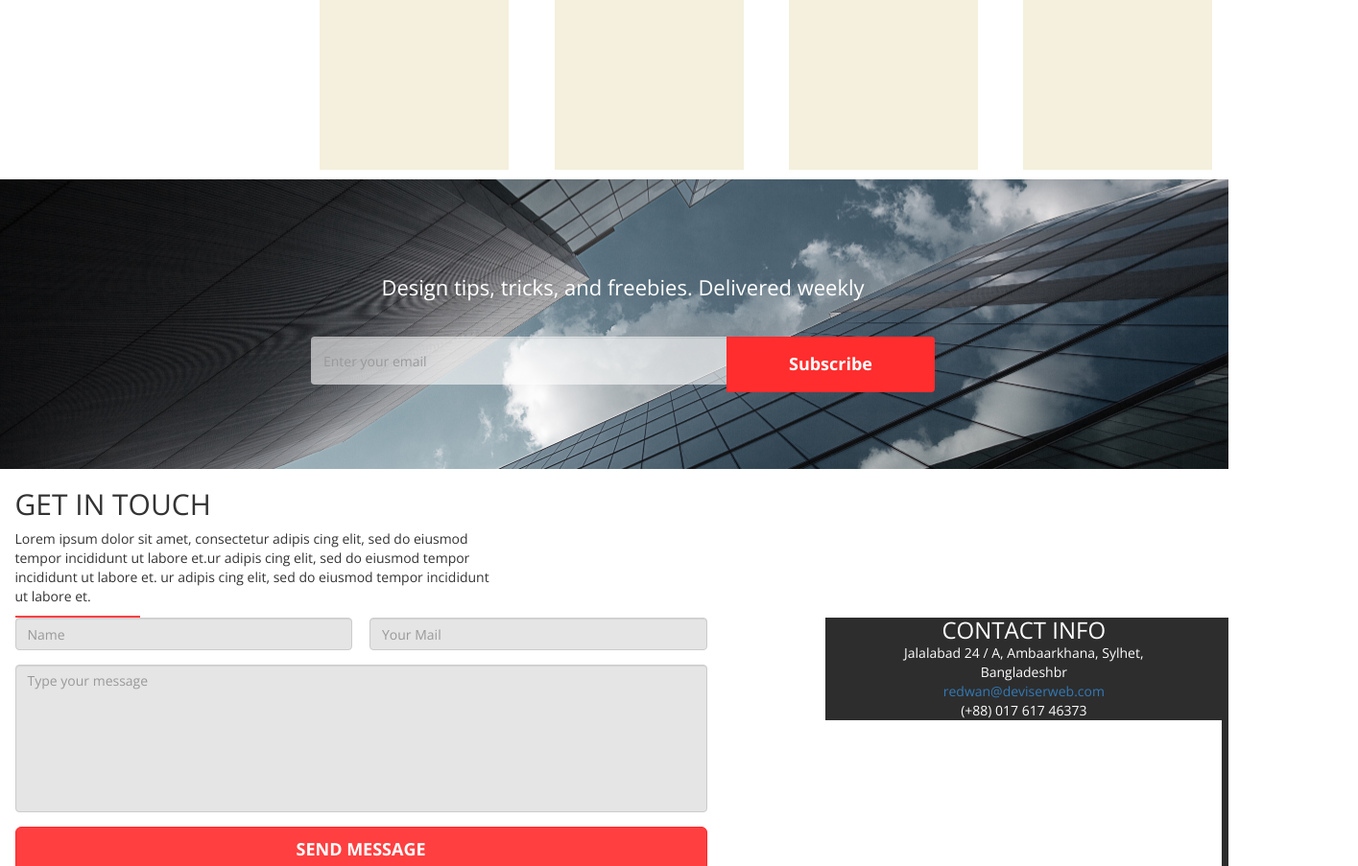
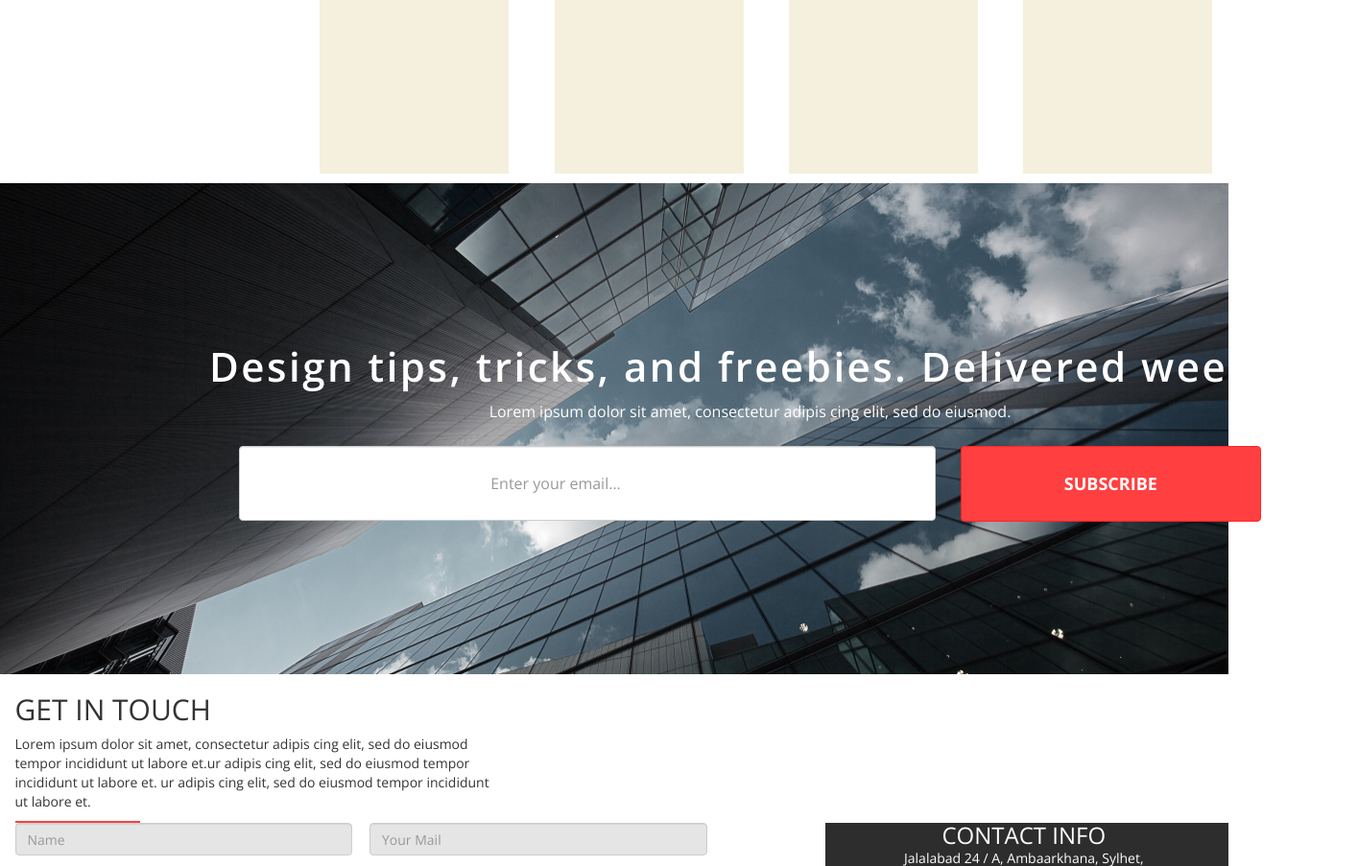
Before and after one commit to SardukarSilver/landing, a website: page public/index.html in a window 1280 px wide. Shown: the part 2841-3744 px from the top of the page at 96% size, 1415 px wide, since content can reach past the window. Drawn offline with nearby package versions, Linux system fonts and the light colour scheme.

Commit message:
still in progress

```diff
--- a/public/index.html
+++ b/public/index.html
@@ -198,25 +198,20 @@
 <!--subscribe-->
     <section class="lnd-subscribe" id="">
       <div class="container">
-
-            <section class="home-newsletter">
-                <div class="container">
         <div class="row">
           <div class="col-md-12">
-                            <div class="single">
+            <div class="subscribe-header">
               <h2>Design tips, tricks, and freebies. Delivered weekly</h2>
-                                <div class="input-group">
-                                    <input type="email" class="form-control" placeholder="Enter your email">
-                                    <span class="input-group-btn">
-                                        <button class="btn btn-theme btn-custom" type="submit">Subscribe</button>
-                                    </span>
+              <p>Lorem ipsum dolor sit amet, consectetur adipis cing elit, sed do eiusmod.</p>
+            </div>
+            <form class="form-inline custom-form">
+              <div class="form-group">
+                <input type="email" class="form-control" id="subscribe-field" placeholder="Enter your email...">
+              </div>
+              <button type="submit" class="btn btn-primary btn-custom">SUBSCRIBE</button>
+            </form>
           </div>
         </div>
-                        </div>
-                    </div>
-                </div>
-            </section>
-
       </div>
     </section>
 <!--adresses-->
--- a/resources/sass/style.scss
+++ b/resources/sass/style.scss
@@ -80,7 +80,7 @@ header.shrink {
         font-weight: 700;
         padding: 40px 24px 28px 24px;
         margin-right: 4px;
-        &:after{
+        &:after {
           display: block;
           content: "";
           height: 2px;
@@ -137,7 +137,7 @@ header.shrink {
   margin-bottom: 71px;
   .service-info-block {
     position: relative;
-    h2{
+    h2 {
     font-size: 40px;
     line-height: 1.4;
     padding-top: 3px;
@@ -181,6 +181,9 @@ header.shrink {
 .lnd-products {
   background: #fff;
   .lnd-sub-title {
+    display: block;
+    text-align: center;
+    margin: 0 auto;
     h2 {
       font-size: 40px;
       line-height: 1.4;
@@ -193,9 +196,6 @@ header.shrink {
       line-height: 27px;
       font-size: 16px;
       }
-    display: block;
-    text-align: center;
-    margin: 0 auto;
     &:after {
       content: "";
       margin: 0 auto;
@@ -204,13 +204,13 @@ header.shrink {
   .tabbable-line{
     padding-top: 71px;
     margin-bottom: 75px;
+    font-size: 24px;
+    font-weight: 600;
     .nav-tabs {
       a {
         padding: 9px 15px;
         margin-bottom: 25px;
       }
-      font-size: 24px;
-      font-weight: 600;
     }
   }
   .flex-container {
@@ -303,40 +303,31 @@ header.shrink {
   background-image: url(../images/subscribe_bg.jpg);
   background-size: cover;
   background-position: center center;
+  padding: 148px;
+  .custom-form {
+    text-align: center;
+    .form-control {
+      padding: 38px 261px;
+      margin: 11px;
+      font-size: 16px;
+      line-height: 1.8;
+    }
     .btn-custom {
-    margin: 0;
-  }
-  .input-group {
-    border-radius: 2px;
+      padding: 22px 107px;
+      margin: 11px;
     }
   }
-
-.home-newsletter {
-  padding: 80px 0;
-  .single {
-    max-width: 650px;
-    margin: 0 auto;
+  .subscribe-header {
+    color: #fff;
+    line-height: 1.8;
     text-align: center;
-    position: relative;
-    z-index: 2;
     h2 {
-      font-size: 22px;
-      color: white;
-      margin-bottom: 40px;
+      font-size: 42px;
+      font-weight: 600;
+      letter-spacing: 2.5px;
     }
-    .form-control {
-      height: 50px;
-      background: rgba(255, 255, 255, 0.6);
-      border-color: transparent;
-    }
-    .form-control:focus {
-      box-shadow: none;
-      border-color: #243c4f;
-    }
-    .btn {
-      min-height: 50px;
-      background: #ff2d2d;
-      color: #fff;
+    p {
+      font-size: 16px;
     }
   }
 }
@@ -348,7 +339,7 @@ header.shrink {
     float: none;
     display: flex;
   }
-  .red{
+  .red {
     color:#ff3f40;
   }
   .form-custom {
@@ -382,15 +373,15 @@ header.shrink {
 }
 
 .lnd-footer {
-  .copyrights{
-    color: #b8b8b8;float: left;
-  }
   background: #313030;
   bottom: 0;
   padding-top: 5px;
   width: 100%;
   height: 60px;
   margin-top: 104px;
+  .copyrights {
+    color: #b8b8b8;float: left;
+  }
   .social-icon {
     float: right;
     list-style: none;
```
Also changed, not shown: public/css/style.css, 1 other file. Lines whose indentation alone changed are shown as unchanged.
